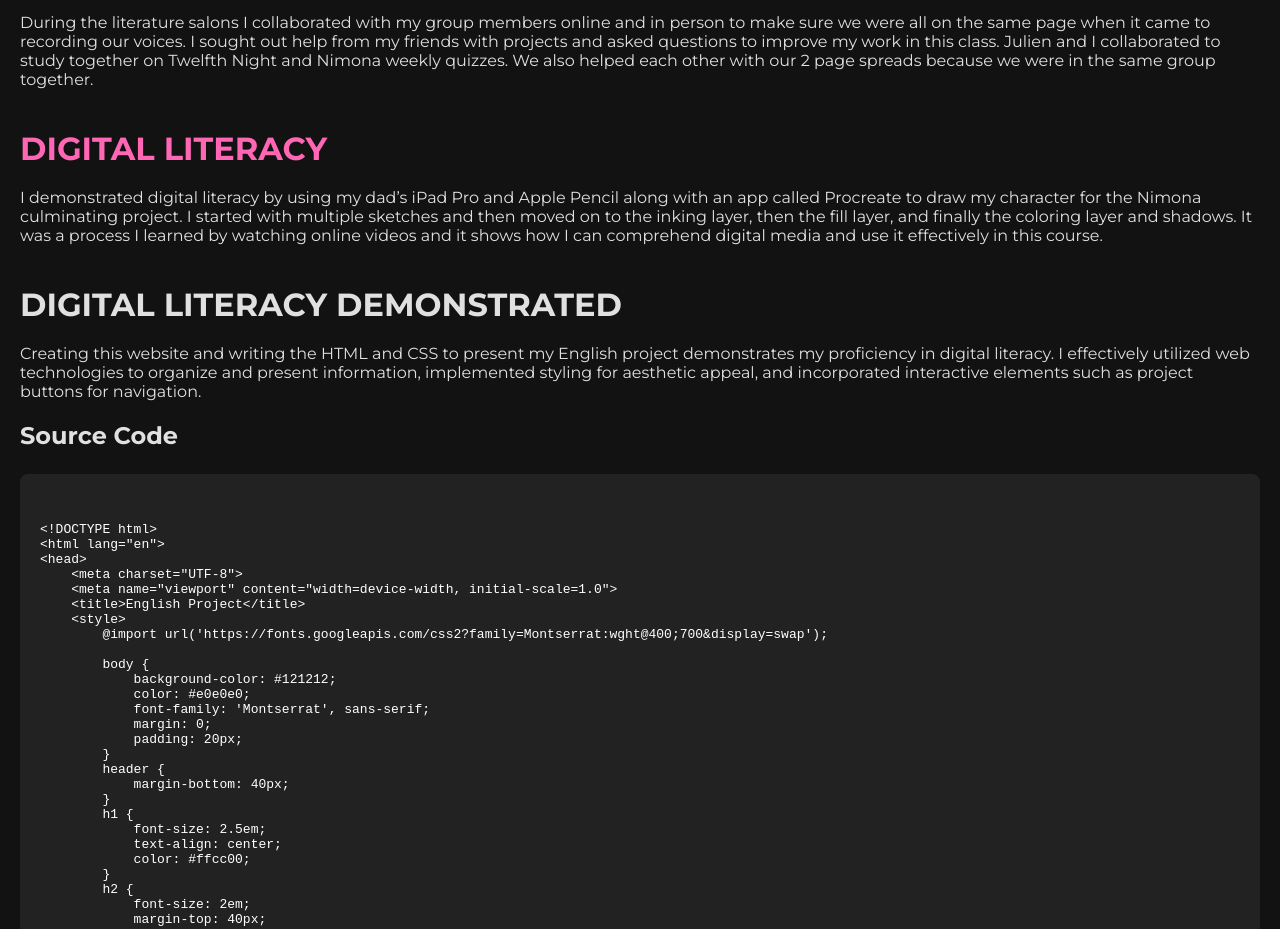
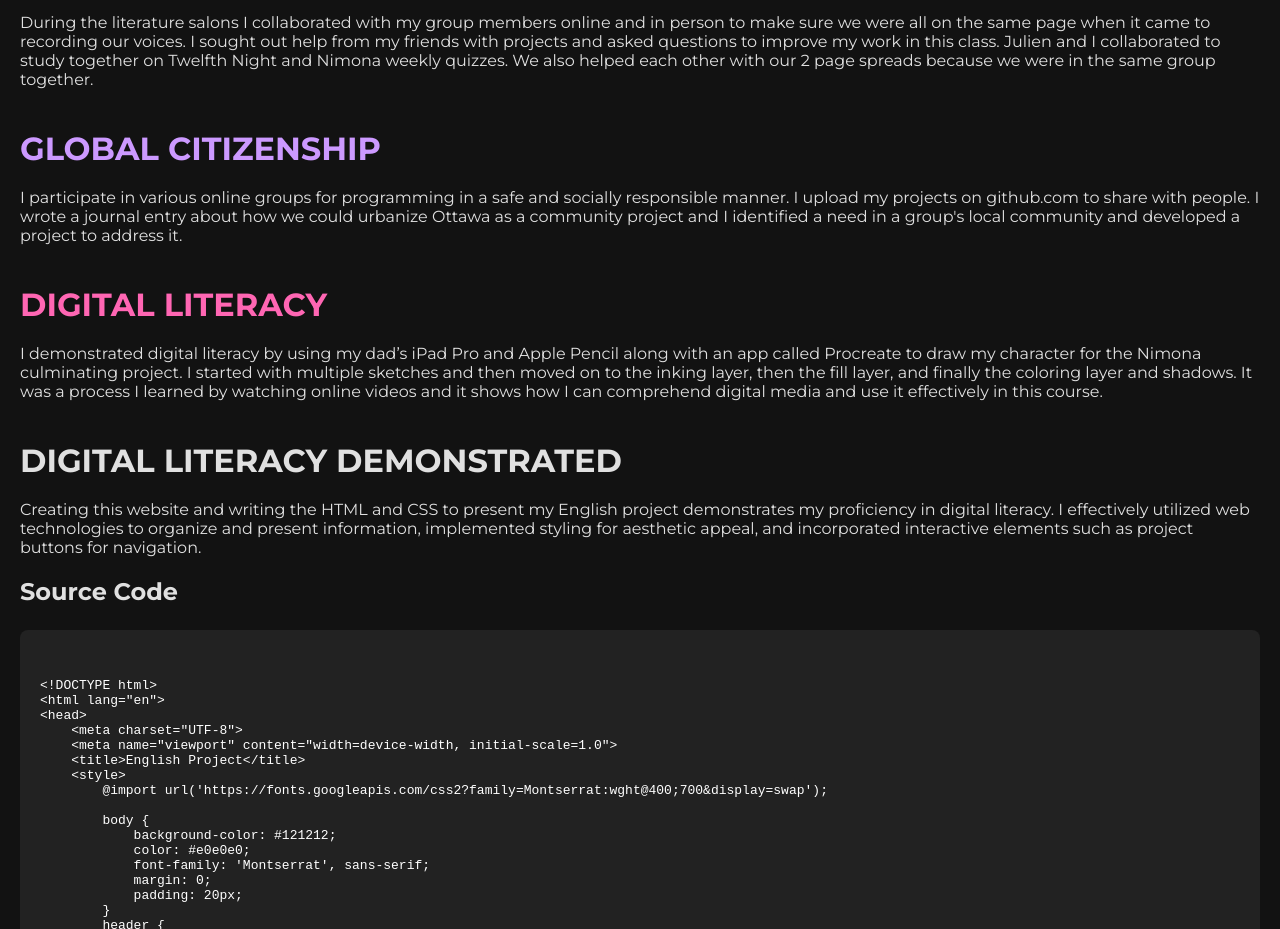
Before and after one commit to JosephOzere/JosephOzere.github.io, a plain HTML site: page index.html in a window 1280 px wide. Shown: the part 2480-3409 px from the top of the page. Drawn offline with Linux system fonts and the light colour scheme.

Commit message:
Update index.html

```diff
--- a/index.html
+++ b/index.html
@@ -38,6 +38,9 @@
         }
         .section-critical {
             color: #ff5733; /* Reddish color */
+        }
+	.section-citizen {
+            color: #0000FF; /* Reddish color */
         }
         .section-innovation {
             color: #66ff66; /* Greenish color */
@@ -286,6 +289,11 @@
     <section class="section-collaboration" id="section-collaboration">
         <h2>Collaboration</h2>
         <p>During the literature salons I collaborated with my group members online and in person to make sure we were all on the same page when it came to recording our voices. I sought out help from my friends with projects and asked questions to improve my work in this class. Julien and I collaborated to study together on Twelfth Night and Nimona weekly quizzes. We also helped each other with our 2 page spreads because we were in the same group together.</p>
+    </section>
+
+    <section class="section-collaboration" id="section-collaboration">
+        <h2>Global Citizenship</h2>
+        <p>I participate in various online groups for programming in a safe and socially responsible manner. I upload my projects on github.com to share with people. I wrote a journal entry about how we could urbanize Ottawa as a community project and I identified a need in a group's local community and developed a project to address it.</p>
     </section>
 
     <section class="section-digital" id="section-digital">
```
